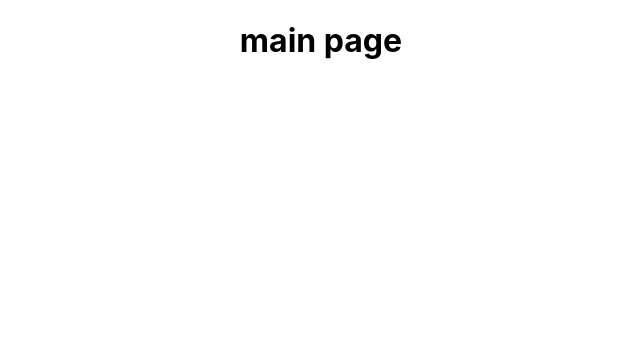
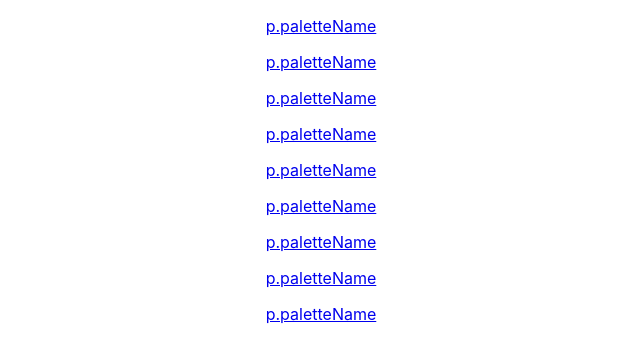
Before and after one commit to tinysheep007/Palette, a React (Create React App) app: page / in a window 1280 px wide. Shown: the top 362 px of the page, without its empty margins (319-959 px from the left). Built offline with nearby package versions, Linux system fonts and the light colour scheme.

Commit message:
added actual route that works with links

```diff
--- a/src/App.js
+++ b/src/App.js
@@ -3,6 +3,7 @@
 import './App.css';
 import seedColors from './seedColors';
 import Palette from './Palette';
+import PaletteList from './PaletteList';
 import { generatePalette } from './colorHelpers';
 import {Route, Switch} from 'react-router-dom';
 
@@ -18,7 +19,7 @@
     return (
       <div className="App">
         <Switch>
-          <Route exact path="/" render={()=> <h1>main page</h1>} />
+          <Route exact path="/" render={()=> <PaletteList palettes={seedColors}/>} />
           <Route exact path="/palette/:id" render={(routeProps)=> (
             <Palette
               palette={generatePalette(this.findPalette(routeProps.match.params.id))}
--- a/src/Navbar.js
+++ b/src/Navbar.js
@@ -7,6 +7,7 @@
 import Snackbar from '@material-ui/core/Snackbar';
 import CloseIcon from '@material-ui/icons/Close';
 import IconButton from '@material-ui/core/IconButton';
+import {Link} from 'react-router-dom';
 
 
 class Navbar extends Component {
@@ -30,7 +31,7 @@
         return (
             <div className="Navbar">
                 <div className="logo">
-                    <a herf="/">colors</a>
+                    <Link to="/"> Home Color</Link>
                 </div>
                 <div className="slider-container">
                     <span>Level: {level}</span>
--- /dev/null
+++ b/src/PaletteList.js
@@ -0,0 +1,14 @@
+import React, {Component} from 'react';
+import {Link} from 'react-router-dom';
+class PaletteList extends Component {
+    render(){
+        const {palettes} = this.props;
+        return (
+            <div>
+                {palettes.map((p)=>(<p><Link to={`/palette/${p.id}`}> p.paletteName</Link></p>))}
+            </div>
+        )
+    }
+}
+
+export default PaletteList;
```
